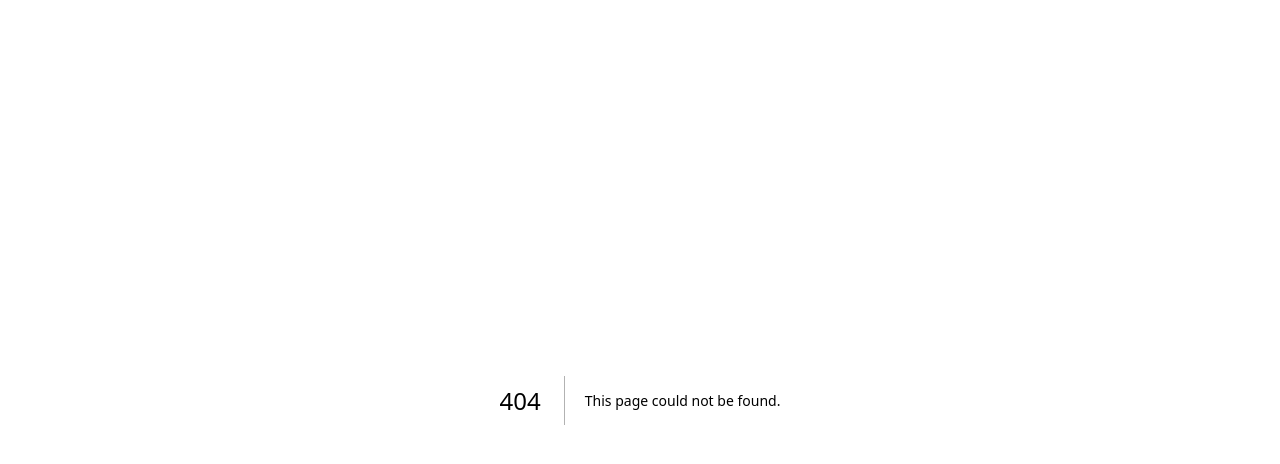
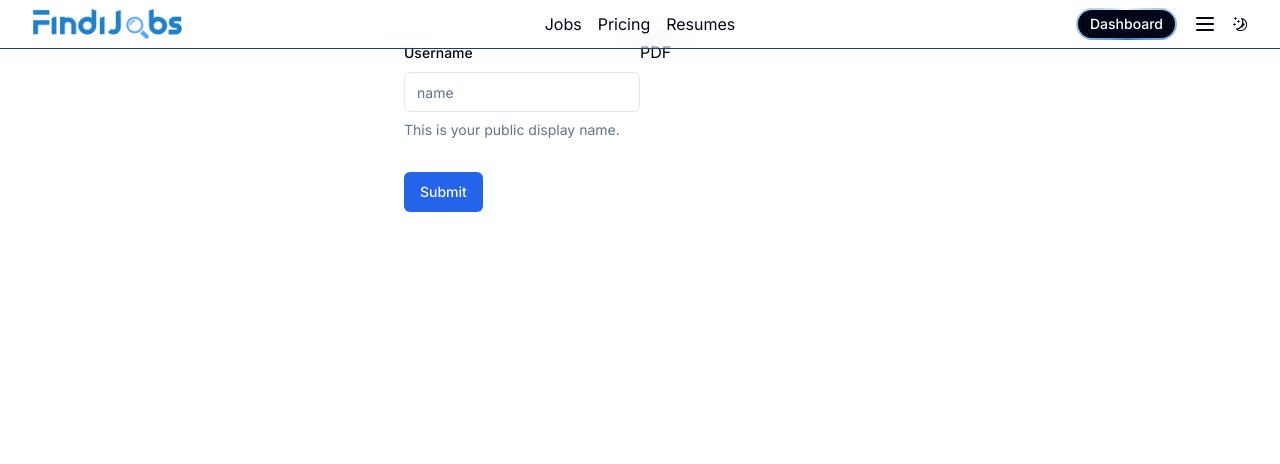
Before and after one commit to alejandro-castellon/findijobs-app, a Next.js app: page /resume/builder in a window 1280 px wide. Before the commit this address had no page. Shown: the top 464 px of the page. Built offline with nearby package versions, Linux system fonts and the light colour scheme; a web font is replaced by a local one.

Commit message:
start resume form

```diff
--- a/src/app/layout.tsx
+++ b/src/app/layout.tsx
@@ -2,6 +2,8 @@ import type { Metadata } from "next";
 import { inter } from "@/fonts/fonts";
 import { ThemeProvider } from "@/providers/theme-provider";
 import "@/styles/globals.css";
+import Navbar from "@/components/global/navbar";
+import { Analytics } from "@vercel/analytics/react";
 
 export const metadata: Metadata = {
   title: "FindiJobs",
@@ -22,7 +24,9 @@ export default function RootLayout({
           enableSystem
           disableTransitionOnChange
         >
+          <Navbar />
           {children}
+          <Analytics />
         </ThemeProvider>
       </body>
     </html>
--- a/src/app/page.tsx
+++ b/src/app/page.tsx
@@ -3,32 +3,37 @@ import { ContainerScroll } from "@/components/global/container-scroll-animation"
 import { InfiniteMovingCards } from "@/components/global/infinite-moving-cards";
 import { Button } from "@/components/ui/button";
 import { clients } from "@/utils/images";
+import Link from "next/link";
 
 export default function Home() {
   return (
     <main className="flex items-center justify-center flex-col">
-      <Navbar />
-      <section className="w-full rounded-md !overflow-visible relative flex flex-col items-center  antialiased">
+      <section className="w-full rounded-md !overflow-visible relative flex flex-col justiify-center items-center  antialiased">
+        <div className="flex flex-col mt-[-100px] md:mt-[-50px]">
           <ContainerScroll
             titleComponent={
               <div className="flex items-center flex-col">
+                <Button
+                  asChild
+                  size={"lg"}
+                  className="p-8 mb-8 md:mb-0 text-2xl w-full sm:w-fit border-t-2 rounded-full border-[#4D4D4D] bg-[#1e81cd] shadow-2xl shadow-neutral-500 hover:bg-white group transition-all flex items-center justify-center gap-4 hover:shadow-xl hover:shadow-neutral-500 duration-500"
+                >
+                  <Link href="/resume/builder">
+                    <span className="bg-clip-text text-transparent bg-gradient-to-r from-neutral-100 to-neutral-100  md:text-center font-sans group-hover:bg-gradient-to-r group-hover:from-black group-hover:to-black">
+                      Create my Resume
+                    </span>
+                  </Link>
+                </Button>
                 <h1 className="text-5xl md:text-8xl  bg-clip-text text-transparent bg-gradient-to-b from-white to-neutral-600 font-sans font-bold">
                   Generate your Resume with FindiJobs
                 </h1>
                 <span className="text-5xl md:text-2xl  bg-clip-text text-transparent bg-gradient-to-b from-white to-neutral-600 font-sans font-bold">
                   Create Your Professional Resume Easily
                 </span>
-              <Button
-                size={"lg"}
-                className="p-8 mb-8 md:mb-0 text-2xl w-full sm:w-fit border-t-2 rounded-full border-[#4D4D4D] bg-[#1e81cd] hover:bg-white group transition-all flex items-center justify-center gap-4 hover:shadow-xl hover:shadow-neutral-500 duration-500"
-              >
-                <span className="bg-clip-text md:text-center font-sans group-hover:from-black group-hover:to-black">
-                  Create my Resume
-                </span>
-              </Button>
               </div>
             }
           />
+        </div>
       </section>
       <InfiniteMovingCards items={clients} direction="right" speed="slow" />
     </main>
--- /dev/null
+++ b/src/app/resume/builder/page.tsx
@@ -0,0 +1,14 @@
+import { ResumeForm } from "@/components/resume/resume-form";
+
+export default function Create() {
+  return (
+    <main className="relative h-full w-full overflow-hidden">
+      <div className="grid grid-cols-3 md:grid-cols-6 p-10">
+        <div className="col-span-3">
+          <ResumeForm />
+        </div>
+        <div className="col-span-3">PDF</div>
+      </div>
+    </main>
+  );
+}
--- a/src/components/global/navbar.tsx
+++ b/src/components/global/navbar.tsx
@@ -8,14 +8,16 @@ type Props = {};
 
 const Navbar = async (props: Props) => {
   return (
-    <header className="fixed right-0 left-0 top-0 py-4 px-4 backdrop-blur-lg z-[100] flex items-center border-b-[1px] border-blue-900 justify-between">
+    <header className="fixed right-0 left-0 top-0 py-2 px-8 backdrop-blur-lg z-[100] flex items-center border-b-[1px] border-blue-900 justify-between">
       <aside className="flex items-center gap-4">
-        <Image
-          src="/findijobsLogo.png"
-          width={208}
-          height={166}
-          alt="FindiJobs logo"
-        />
+        <Link href="/">
+          <Image
+            src="/findijobsLogo.png"
+            width={150}
+            height={108}
+            alt="FindiJobs logo"
+          />
+        </Link>
       </aside>
       <nav className="absolute left-[50%] top-[50%] transform translate-x-[-50%] translate-y-[-50%] hidden md:block">
         <ul className="flex items-center gap-4 list-none">
@@ -28,21 +30,12 @@ const Navbar = async (props: Props) => {
           <li>
             <Link href="#">Resumes</Link>
           </li>
-          <li>
-            <Link href="#">Resources</Link>
-          </li>
-          <li>
-            <Link href="#">Documentation</Link>
-          </li>
-          <li>
-            <Link href="#">Enterprise</Link>
-          </li>
         </ul>
       </nav>
       <aside className="flex items-center gap-4">
         <Link
           href="/dashboard"
-          className="relative inline-flex h-10 overflow-hidden rounded-full p-[2px] focus:outline-none focus:ring-2 focus:ring-slate-400 focus:ring-offset-2 focus:ring-offset-slate-50"
+          className="relative inline-flex h-8 overflow-hidden rounded-full p-[2px] focus:outline-none focus:ring-2 focus:ring-slate-400 focus:ring-offset-2 focus:ring-offset-slate-50"
         >
           <span className="absolute inset-[-1000%] animate-[spin_2s_linear_infinite] bg-[conic-gradient(from_90deg_at_50%_50%,#FFFFFF_0%,#1e81cd_50%,#FFFFFF_100%)]" />
           <span className="inline-flex h-full w-full cursor-pointer items-center justify-center rounded-full bg-slate-950 px-3 py-1 text-sm font-medium text-white backdrop-blur-3xl">
--- /dev/null
+++ b/src/components/resume/resume-form/index.tsx
@@ -0,0 +1,11 @@
+import { ProfileForm } from "./profile-form";
+
+export const ResumeForm = () => {
+  return (
+    <div className="flex justify-center scrollbar scrollbar-track-gray-100 scrollbar-w-3 md:h-[calc(100vh-var(--top-nav-bar-height))] md:justify-end md:overflow-y-scroll">
+      <section className="flex max-w-2xl flex-col gap-8 p-[var(--resume-padding)]">
+        <ProfileForm />
+      </section>
+    </div>
+  );
+};
--- /dev/null
+++ b/src/components/resume/resume-form/profile-form.tsx
@@ -0,0 +1,55 @@
+"use client";
+import { Button } from "@/components/ui/button";
+import {
+  Form,
+  FormControl,
+  FormDescription,
+  FormField,
+  FormItem,
+  FormLabel,
+  FormMessage,
+} from "@/components/ui/form";
+import { Input } from "@/components/ui/input";
+import { zodResolver } from "@hookform/resolvers/zod";
+import { useForm } from "react-hook-form";
+import { z } from "zod";
+
+const formSchema = z.object({
+  username: z.string().min(2).max(50),
+});
+export const ProfileForm = () => {
+  const form = useForm<z.infer<typeof formSchema>>({
+    resolver: zodResolver(formSchema),
+    defaultValues: {
+      username: "",
+    },
+  });
+  function onSubmit(values: z.infer<typeof formSchema>) {
+    // Do something with the form values.
+    // ✅ This will be type-safe and validated.
+    console.log(values);
+  }
+  return (
+    <Form {...form}>
+      <form onSubmit={form.handleSubmit(onSubmit)} className="space-y-8">
+        <FormField
+          control={form.control}
+          name="username"
+          render={({ field }) => (
+            <FormItem>
+              <FormLabel>Username</FormLabel>
+              <FormControl>
+                <Input placeholder="name" {...field} />
+              </FormControl>
+              <FormDescription>
+                This is your public display name.
+              </FormDescription>
+              <FormMessage />
+            </FormItem>
+          )}
+        />
+        <Button type="submit">Submit</Button>
+      </form>
+    </Form>
+  );
+};
--- /dev/null
+++ b/src/components/ui/form.tsx
@@ -0,0 +1,177 @@
+import * as React from "react";
+import * as LabelPrimitive from "@radix-ui/react-label";
+import { Slot } from "@radix-ui/react-slot";
+import {
+  Controller,
+  ControllerProps,
+  FieldPath,
+  FieldValues,
+  FormProvider,
+  useFormContext,
+} from "react-hook-form";
+
+import { cn } from "@/utils/cn";
+import { Label } from "@/components/ui/label";
+
+const Form = FormProvider;
+
+type FormFieldContextValue<
+  TFieldValues extends FieldValues = FieldValues,
+  TName extends FieldPath<TFieldValues> = FieldPath<TFieldValues>
+> = {
+  name: TName;
+};
+
+const FormFieldContext = React.createContext<FormFieldContextValue>(
+  {} as FormFieldContextValue
+);
+
+const FormField = <
+  TFieldValues extends FieldValues = FieldValues,
+  TName extends FieldPath<TFieldValues> = FieldPath<TFieldValues>
+>({
+  ...props
+}: ControllerProps<TFieldValues, TName>) => {
+  return (
+    <FormFieldContext.Provider value={{ name: props.name }}>
+      <Controller {...props} />
+    </FormFieldContext.Provider>
+  );
+};
+
+const useFormField = () => {
+  const fieldContext = React.useContext(FormFieldContext);
+  const itemContext = React.useContext(FormItemContext);
+  const { getFieldState, formState } = useFormContext();
+
+  const fieldState = getFieldState(fieldContext.name, formState);
+
+  if (!fieldContext) {
+    throw new Error("useFormField should be used within <FormField>");
+  }
+
+  const { id } = itemContext;
+
+  return {
+    id,
+    name: fieldContext.name,
+    formItemId: `${id}-form-item`,
+    formDescriptionId: `${id}-form-item-description`,
+    formMessageId: `${id}-form-item-message`,
+    ...fieldState,
+  };
+};
+
+type FormItemContextValue = {
+  id: string;
+};
+
+const FormItemContext = React.createContext<FormItemContextValue>(
+  {} as FormItemContextValue
+);
+
+const FormItem = React.forwardRef<
+  HTMLDivElement,
+  React.HTMLAttributes<HTMLDivElement>
+>(({ className, ...props }, ref) => {
+  const id = React.useId();
+
+  return (
+    <FormItemContext.Provider value={{ id }}>
+      <div ref={ref} className={cn("space-y-2", className)} {...props} />
+    </FormItemContext.Provider>
+  );
+});
+FormItem.displayName = "FormItem";
+
+const FormLabel = React.forwardRef<
+  React.ElementRef<typeof LabelPrimitive.Root>,
+  React.ComponentPropsWithoutRef<typeof LabelPrimitive.Root>
+>(({ className, ...props }, ref) => {
+  const { error, formItemId } = useFormField();
+
+  return (
+    <Label
+      ref={ref}
+      className={cn(error && "text-destructive", className)}
+      htmlFor={formItemId}
+      {...props}
+    />
+  );
+});
+FormLabel.displayName = "FormLabel";
+
+const FormControl = React.forwardRef<
+  React.ElementRef<typeof Slot>,
+  React.ComponentPropsWithoutRef<typeof Slot>
+>(({ ...props }, ref) => {
+  const { error, formItemId, formDescriptionId, formMessageId } =
+    useFormField();
+
+  return (
+    <Slot
+      ref={ref}
+      id={formItemId}
+      aria-describedby={
+        !error
+          ? `${formDescriptionId}`
+          : `${formDescriptionId} ${formMessageId}`
+      }
+      aria-invalid={!!error}
+      {...props}
+    />
+  );
+});
+FormControl.displayName = "FormControl";
+
+const FormDescription = React.forwardRef<
+  HTMLParagraphElement,
+  React.HTMLAttributes<HTMLParagraphElement>
+>(({ className, ...props }, ref) => {
+  const { formDescriptionId } = useFormField();
+
+  return (
+    <p
+      ref={ref}
+      id={formDescriptionId}
+      className={cn("text-sm text-muted-foreground", className)}
+      {...props}
+    />
+  );
+});
+FormDescription.displayName = "FormDescription";
+
+const FormMessage = React.forwardRef<
+  HTMLParagraphElement,
+  React.HTMLAttributes<HTMLParagraphElement>
+>(({ className, children, ...props }, ref) => {
+  const { error, formMessageId } = useFormField();
+  const body = error ? String(error?.message) : children;
+
+  if (!body) {
+    return null;
+  }
+
+  return (
+    <p
+      ref={ref}
+      id={formMessageId}
+      className={cn("text-sm font-medium text-destructive", className)}
+      {...props}
+    >
+      {body}
+    </p>
+  );
+});
+FormMessage.displayName = "FormMessage";
+
+export {
+  useFormField,
+  Form,
+  FormItem,
+  FormLabel,
+  FormControl,
+  FormDescription,
+  FormMessage,
+  FormField,
+};
--- /dev/null
+++ b/src/components/ui/input.tsx
@@ -0,0 +1,25 @@
+import * as React from "react";
+
+import { cn } from "@/utils/cn";
+
+export interface InputProps
+  extends React.InputHTMLAttributes<HTMLInputElement> {}
+
+const Input = React.forwardRef<HTMLInputElement, InputProps>(
+  ({ className, type, ...props }, ref) => {
+    return (
+      <input
+        type={type}
+        className={cn(
+          "flex h-10 w-full rounded-md border border-input bg-background px-3 py-2 text-sm ring-offset-background file:border-0 file:bg-transparent file:text-sm file:font-medium placeholder:text-muted-foreground focus-visible:outline-none focus-visible:ring-2 focus-visible:ring-ring focus-visible:ring-offset-2 disabled:cursor-not-allowed disabled:opacity-50",
+          className
+        )}
+        ref={ref}
+        {...props}
+      />
+    );
+  }
+);
+Input.displayName = "Input";
+
+export { Input };
--- /dev/null
+++ b/src/components/ui/label.tsx
@@ -0,0 +1,26 @@
+"use client";
+
+import * as React from "react";
+import * as LabelPrimitive from "@radix-ui/react-label";
+import { cva, type VariantProps } from "class-variance-authority";
+
+import { cn } from "@/utils/cn";
+
+const labelVariants = cva(
+  "text-sm font-medium leading-none peer-disabled:cursor-not-allowed peer-disabled:opacity-70"
+);
+
+const Label = React.forwardRef<
+  React.ElementRef<typeof LabelPrimitive.Root>,
+  React.ComponentPropsWithoutRef<typeof LabelPrimitive.Root> &
+    VariantProps<typeof labelVariants>
+>(({ className, ...props }, ref) => (
+  <LabelPrimitive.Root
+    ref={ref}
+    className={cn(labelVariants(), className)}
+    {...props}
+  />
+));
+Label.displayName = LabelPrimitive.Root.displayName;
+
+export { Label };
```
Also changed, not shown: package.json (+6 -1 lines), 2 other files (tests, documents, lock files or other folders). Lines whose indentation alone changed are shown as unchanged.
